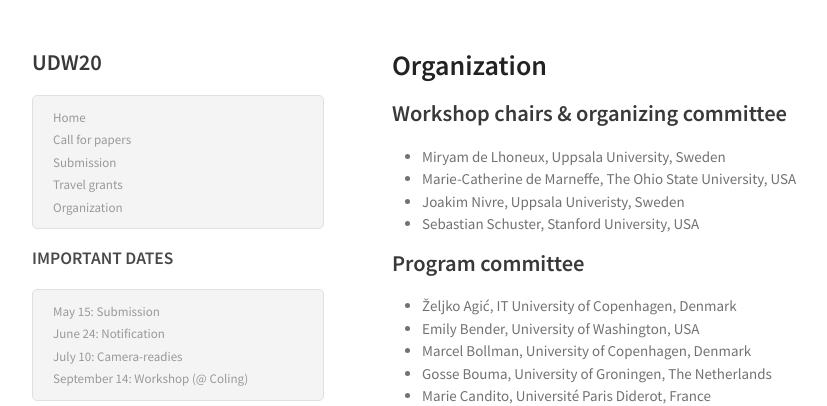
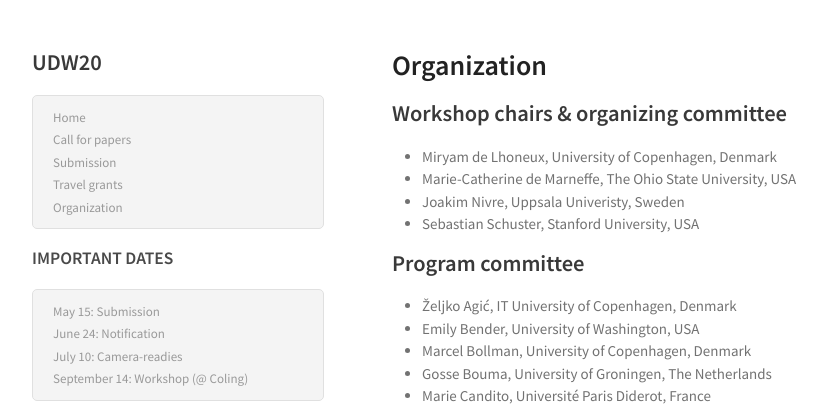
Before and after one commit to UniversalDependencies/udw21, a Jekyll site: the page built from organization.md, in a window 1280 px wide and 900 px high. Shown: the top 406 px of the window, without its empty margins (178-1005 px from the left). Built offline with Jekyll 4.4.1, drawn with Linux system fonts in a browser that asks for light colours.

Commit message:
updated my affiliation

```diff
--- a/organization.md
+++ b/organization.md
@@ -7,7 +7,7 @@ title: Organization
 
 ## Workshop chairs & organizing committee
 
-* Miryam de Lhoneux, Uppsala University, Sweden
+* Miryam de Lhoneux, University of Copenhagen, Denmark
 * Marie-Catherine de Marneffe, The Ohio State University, USA
 * Joakim Nivre, Uppsala Univeristy, Sweden
 * Sebastian Schuster, Stanford University, USA
```
